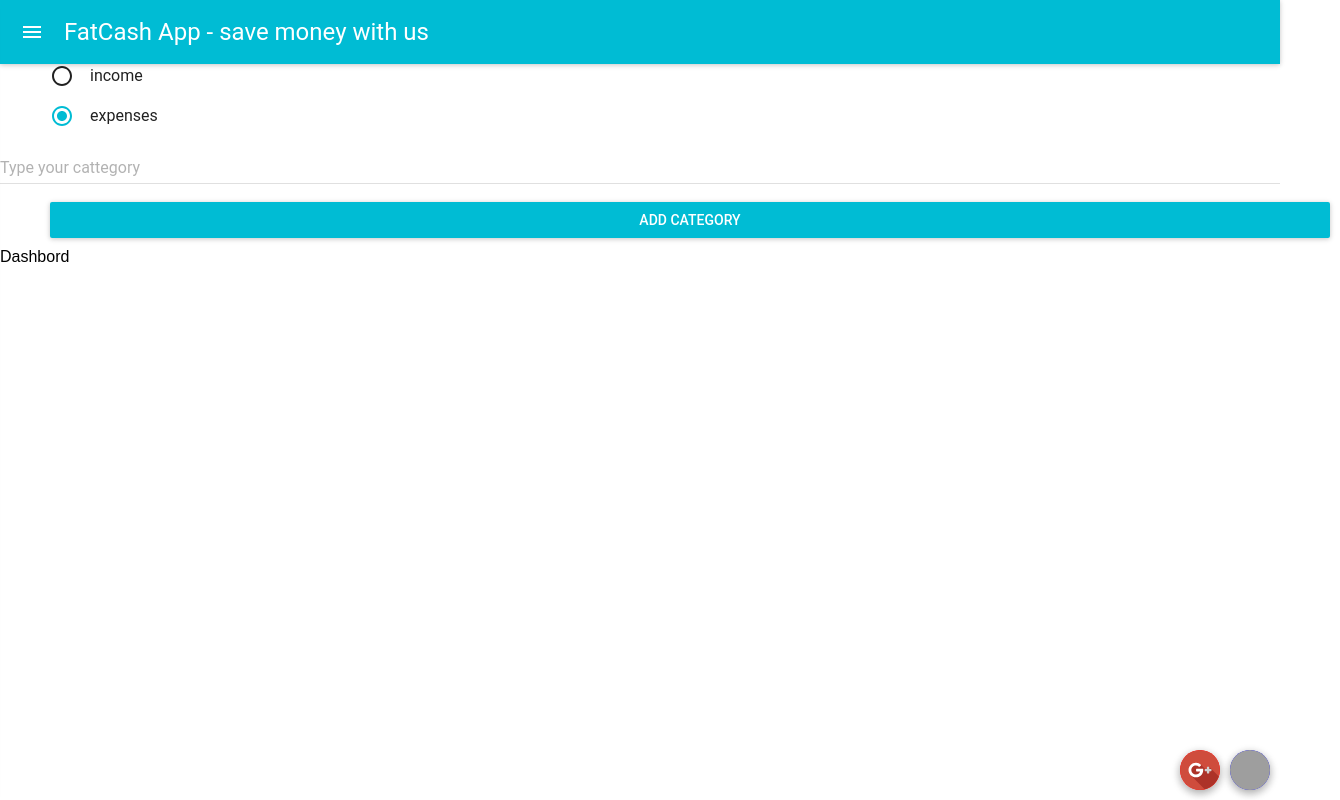
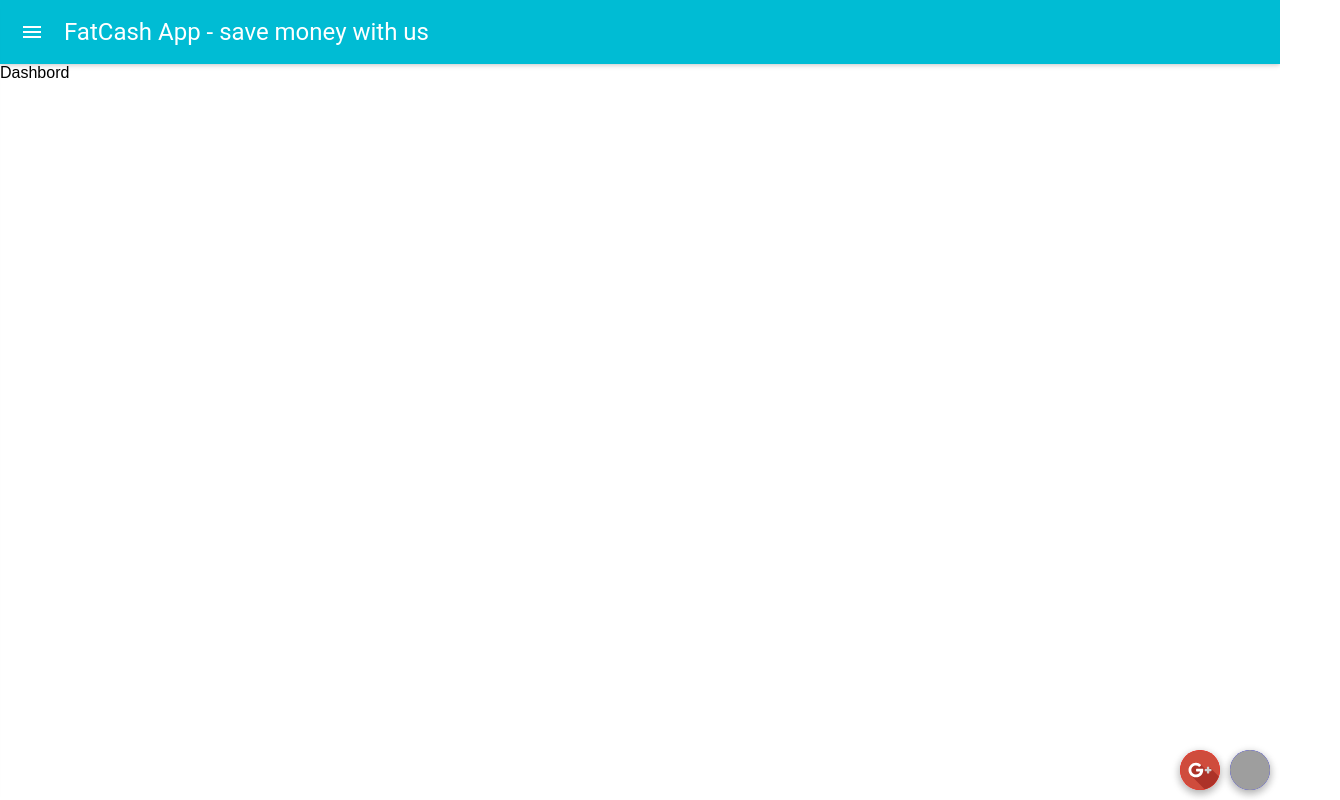
Before and after one commit to infoshareacademy/jfddl4-fatcash-app, a React (Create React App) app: page / in a window 1280 px wide. Shown: the whole page, 1340 px wide, since content can reach past the window. Built offline with nearby package versions, Linux system fonts and the light colour scheme; grey boxes are pictures that could not be loaded.

Commit message:
add category to side bar

```diff
--- a/src/App.js
+++ b/src/App.js
@@ -25,7 +25,7 @@
                     onLeftIconButtonClick={this.drawerBtnClickHandler}
                 />
                 <ShareButton />
-                <AddCategory />
+
                 <Router>
                     <div>
                         <SideBar
@@ -35,6 +35,7 @@
 
 
                         <Route exact path={'/'} component={Dashboard}/>
+                        <Route exact path={'/add-category'} component={AddCategory}/>
                         <Route path={'/operation-list'} component={OperationList}/>
                         <Route path={'/add-new-operation'} component={AddOperation}/>
 
--- a/src/components/SideBar.js
+++ b/src/components/SideBar.js
@@ -13,6 +13,8 @@
         <Link to={'/'}><MenuItem> Dashboard </MenuItem></Link>
         <Link to={'/operation-list'}><MenuItem> Operations list </MenuItem></Link>
         <Link to={'/add-new-operation'}><MenuItem> Add new operation </MenuItem></Link>
+        <Link to={'/add-category'}><MenuItem> Add category </MenuItem></Link>
+
     </Drawer>
 )
 
```
